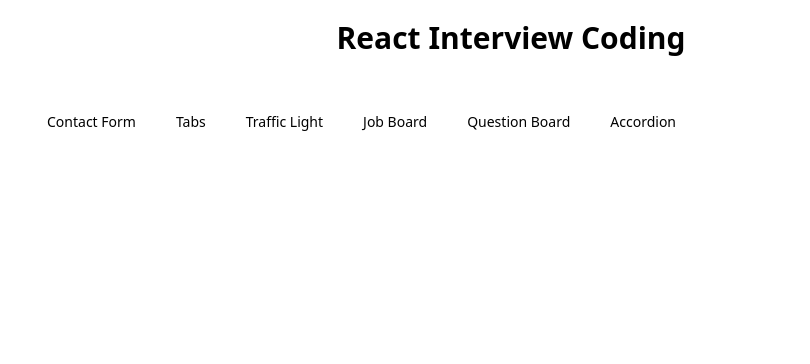
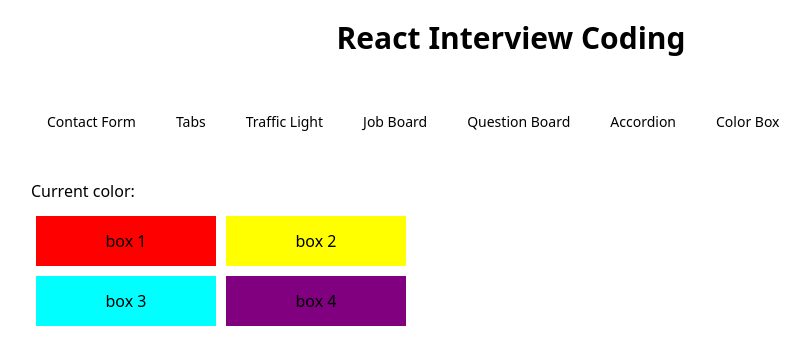
Before and after one commit to nhattruongniit/react-interview-coding, a React (Vite) app: page /color-box in a window 1280 px wide. Shown: the top 364 px of the page, without its empty margins (129-939 px from the left). Built offline with nearby package versions, Linux system fonts and the light colour scheme.

Commit message:
color box

```diff
--- a/src/App.jsx
+++ b/src/App.jsx
@@ -6,6 +6,7 @@
 import JobBoard from './JobBoard/JobBoard';
 import Accordion from './Accordion/Accordion';
 import QuestionBoard from './QuestionBoard/QuestionBoard';
+import ColorBox from './ColorBox/ColorBox';
 
 function App() {
 
@@ -48,6 +49,11 @@
               Accordion
             </Link>
           </li>
+          <li className="me-2">
+            <Link to="/color-box" className="inline-block p-4 border-transparent text-black">
+              Color Box
+            </Link>
+          </li>
         </ul>
       </div>
 
@@ -60,6 +66,7 @@
           <Route path="/job-board" element={<JobBoard />} />
           <Route path="/question-board" element={<QuestionBoard />} />
           <Route path="/accordion" element={<Accordion />} />
+          <Route path="/color-box" element={<ColorBox />} />
         </Routes>
       </div>
     </div>
--- /dev/null
+++ b/src/ColorBox/ColorBox.jsx
@@ -0,0 +1,46 @@
+import React, { useState } from "react";
+
+const boxColors = [
+  { id: 1, text: "box 1", className: "red", originalColor: "red" },
+  { id: 2, text: "box 2", className: "yellow", originalColor: "yellow" },
+  { id: 3, text: "box 3", className: "aqua", originalColor: "aqua" },
+  { id: 4, text: "box 4", className: "purple", originalColor: "purple" }
+];
+
+function ColorBox() {
+  const [currentColor, setCurrentColor] = useState(null);
+
+  function handleChangeColor(color) {
+    if (currentColor === color) {
+      setCurrentColor(null);
+      return;
+    }
+    setCurrentColor(color); // null
+  }
+
+  return (
+    <>
+      <div className="mb-2">
+        Current color: {currentColor}
+      </div>
+      <div className="boxColor">
+
+        {boxColors.map((box) => (
+          <div
+            style={{
+              backgroundColor:
+                currentColor === box.originalColor
+                  ? box.originalColor
+                  : currentColor
+            }}
+            className={box.className}
+            onClick={() => handleChangeColor(box.originalColor)}
+          >
+            {box.text}
+          </div>
+        ))}
+      </div>
+    </>
+  );
+}
+export default ColorBox;
--- a/src/main.jsx
+++ b/src/main.jsx
@@ -10,6 +10,7 @@
 import './styles/job-board.css';
 import './styles/accordion.css';
 import './styles/question-board.css';
+import './styles/color-box.css';
 import './styles/index.css';
 
 ReactDOM.createRoot(document.getElementById('root')).render(
--- /dev/null
+++ b/src/styles/color-box.css
@@ -0,0 +1,31 @@
+.boxColor {
+  width: 400px;
+  display: flex;
+  flex-wrap: wrap;
+}
+
+.boxColor div {
+  height: 50px;
+  width: 45%;
+  margin: 5px;
+  cursor: pointer;
+  display: flex;
+  align-items: center;
+  justify-content: center;
+}
+
+.red {
+  background-color: red;
+}
+
+.yellow {
+  background-color: yellow;
+}
+
+.aqua {
+  background-color: aqua;
+}
+
+.purple {
+  background-color: purple;
+}
```
